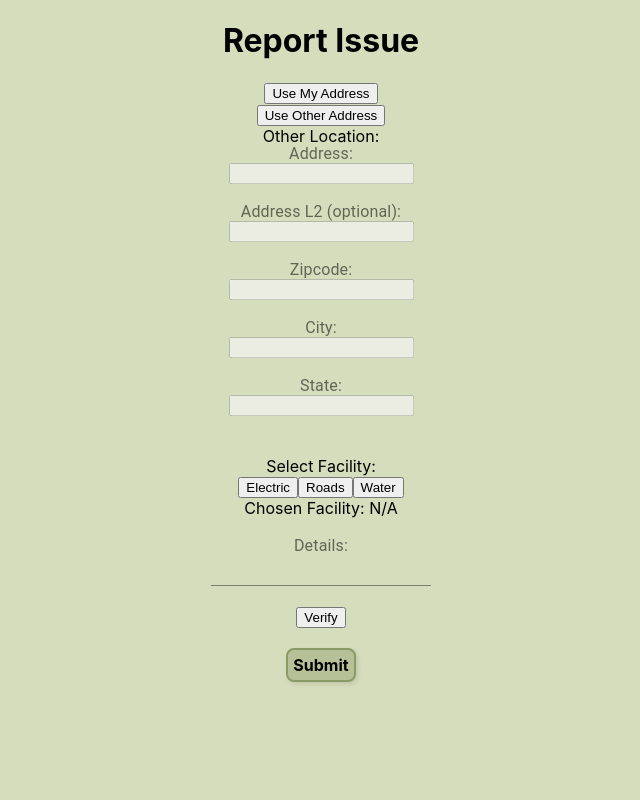
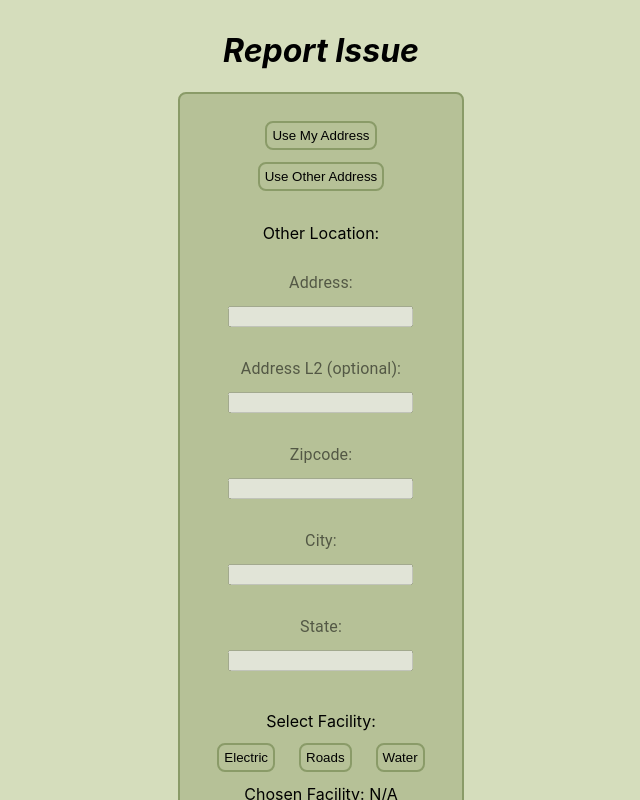
Before and after one commit to dungtran3864/swen-514-web-app, a React (Create React App) app: page /submit-report in a window 1280 px wide. Shown: the top 800 px of the page, without its empty margins (319-959 px from the left). Built offline with nearby package versions, Linux system fonts and the light colour scheme.

Commit message:
updated citizen report page css

```diff
--- a/src/CitizenReport.js
+++ b/src/CitizenReport.js
@@ -2,6 +2,76 @@ import './css/Home.css';
 import Button from "./Button"
 import {Input, InputLabel} from "@material-ui/core";
 import {Component} from "react";
+import styled from "styled-components";
+import Styles from "./Styles";
+import React from 'react';
+import Colors from "./Colors";
+import {CenteredColumn} from "./StyleBlocks";
+
+const StyledReport = styled(CenteredColumn)`
+  padding: 0 64px;
+  ${Styles.centeredColumn};
+  //position: relative;
+
+  Div{
+    padding: 10px;
+  }
+
+  #submit{
+    outline: 3px solid black;
+  }
+
+  #title{
+    h1{
+      ${Styles.header}
+      font-style: italic;
+    }
+  }
+
+  #form{
+    ${Styles.darkOutline};
+    background-color: ${Colors.green2};
+  }
+
+  #btn{
+    background-color: ${Colors.green2};
+    padding: 6px;
+    margin: 6px;
+    ${Styles.darkOutline};
+  }
+
+  #btns{
+    margin: 6px;
+  }
+
+  #other{
+    label{
+      margin: 6px;
+      padding: 8px;
+    }
+  }
+
+  #formText{
+    padding: 12px;
+    font-weight: bold;
+    margin: 12px;
+  }
+
+  #locationForm{
+    margin-top: 8px;
+    margin-bottom: 20px;
+    button{
+      margin: 12px;
+      ${Styles.darkOutline};
+      background: ${Colors.green2};
+    }
+  }
+
+  #facility {
+    //outline: 3px solid pink;
+  }
+
+`;
 
 class CitizenReport extends Component {
 
@@ -24,17 +94,22 @@ class CitizenReport extends Component {
 
     render() {
         return (
-            <div className="CitizenReport">
-                <header className="citizen-report-header">
+            <StyledReport>
+                <div className="CitizenReport" id ={"CitizenReport"}>
+                    <header className="citizen-report-header" id={"title"}>
                         <h1>Report Issue</h1>
                     </header>
-                <body>
+                    <body id = "form">
 
-                    <button onClick={() => this.setOtherLocationDisable()}>Use My Address</button><br/>
-                    <button className="other-location-button" onClick={() => this.setOtherLocationEnable()}>Use Other Address</button><br/>
+                        <div id={"btns"}>
+                            <button onClick={() => this.setOtherLocationDisable()} id={"btn"}>Use My Address</button><br/>
+                            <button className="other-location-button" onClick={() => this.setOtherLocationEnable()} id={"btn"}>Use Other Address</button><br/>
+                        </div>
 
+                        <div id={"other"}>
                             <label>Other Location:</label><br/>
 
+                            <div id={"locationForm"}>
                                 {this.state.addressEmpty && <label className="error-msg">Address field is empty</label>}
                                 <InputLabel className="addressLine1-input-label">Address:</InputLabel>
                                 <input id="adr1" disabled={true} type="text" className="addressLine1-input" onChange={evt => this.newAddressLine1(evt)}/><br/><br/>
@@ -56,22 +131,25 @@ class CitizenReport extends Component {
 
                                 {this.state.facilityEmpty && <label className="error-msg">Facility not chosen</label>}<br/>
                                 <label>Select Facility:</label><br/>
-                    <button onClick={() => this.setElectric()}> Electric </button>
-                    <button onClick={() => this.setRoads()}> Roads </button>
-                    <button onClick={() => this.setWater()}> Water </button><br/>
+                                <button id={"btn"} onClick={() => this.setElectric()}> Electric </button>
+                                <button id={"btn"} onClick={() => this.setRoads()}> Roads </button>
+                                <button id={"btn"} onClick={() => this.setWater()}> Water </button><br/>
                                 <label id="facility">Chosen Facility: N/A</label><br/><br/>
 
+                            </div>
 
                         {this.state.detailsEmpty && <label className="error-msg">Details field is empty</label>}
-                    <InputLabel className="state-input-label">Details:</InputLabel>
+                        <InputLabel id={"formText"} className="state-input-label">Details:</InputLabel>
                         <Input type="text" className="details-input" onChange={evt => this.updateDetails(evt)}/><br/><br/>
 
-                    <button className="validate-button" onClick={() => this.submit()}>Verify</button><br/><br/>
-                    <Button label="Submit" to="/citizen-home"/>
+                        <button id={"btn"} className="validate-button" onClick={() => this.submit()}>Verify</button><br/><br/>
 
+                        </div>
 
+                    <Button id={"submit"} label="Submit" to="/citizen-home"/>
                     </body>
                 </div>
+            </StyledReport>
         );
     }
 
```
Also changed, not shown: src/Button.js (line endings or trailing spaces). Lines whose indentation alone changed are shown as unchanged.
